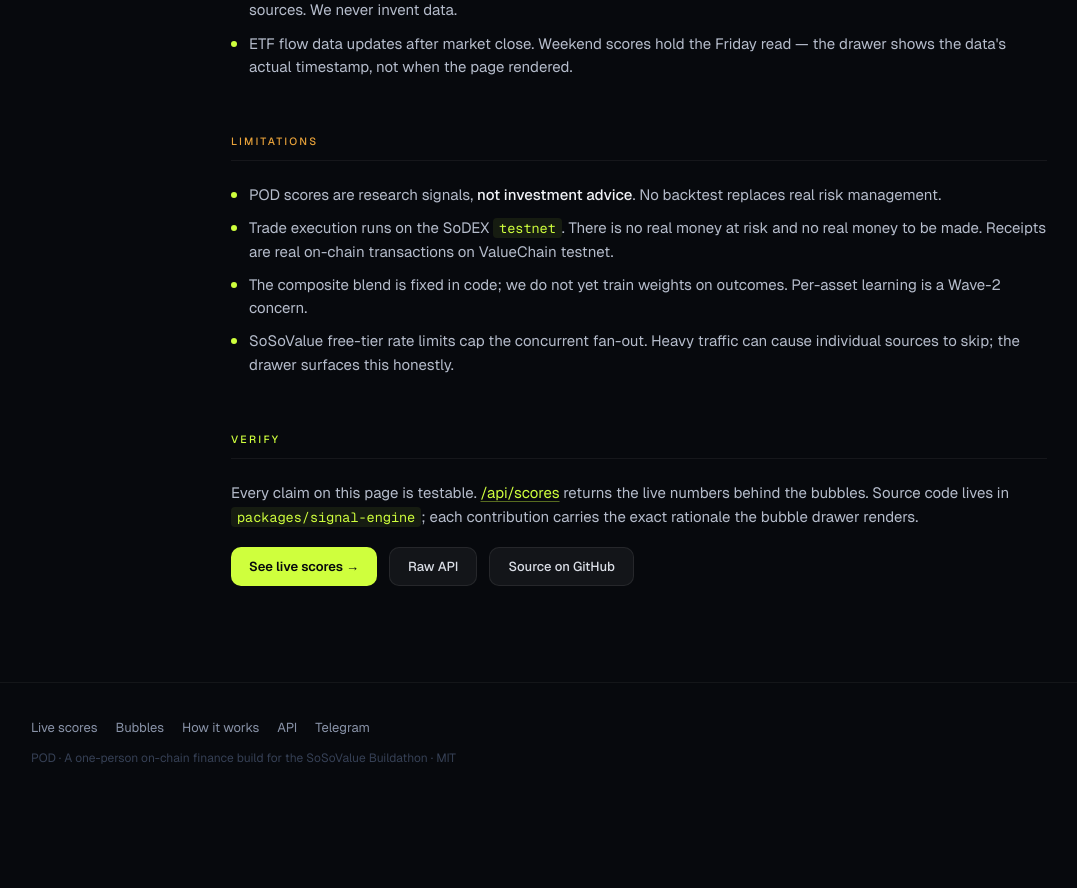
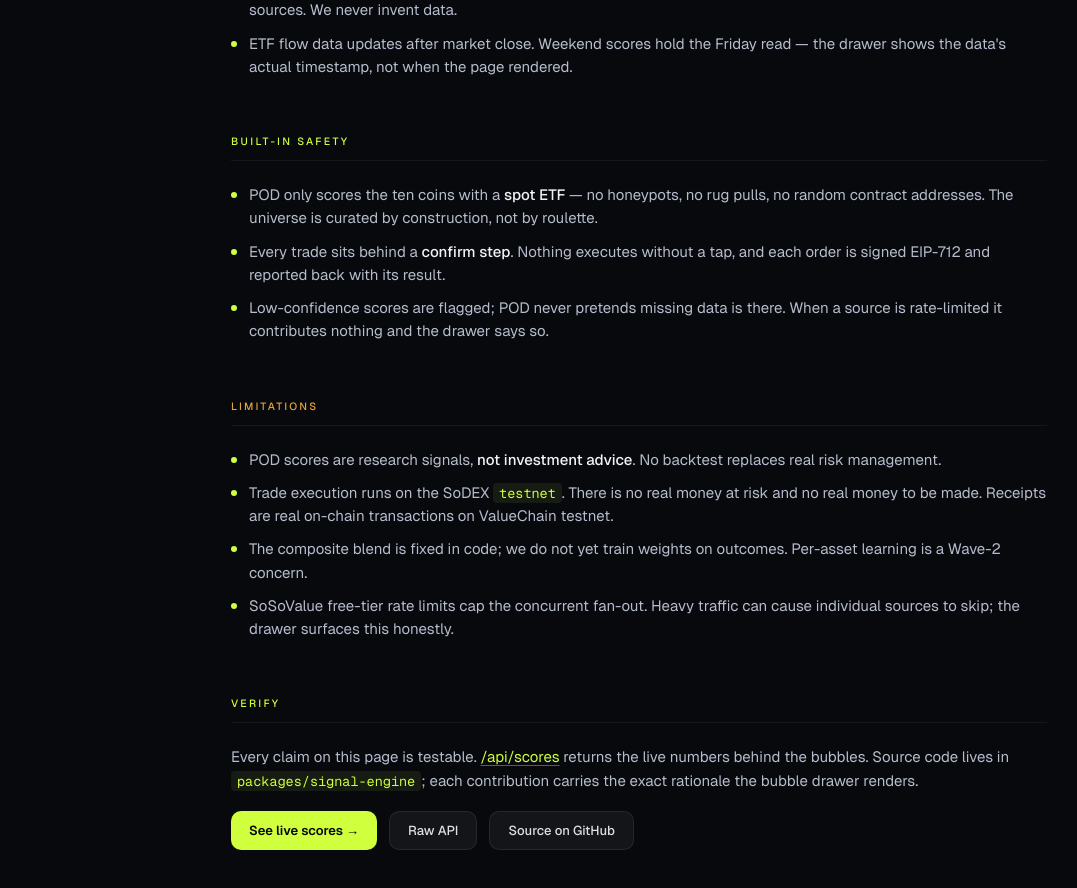
Before and after one commit to Pratiikpy/pod, a Next.js app in the folder apps/pod-web/: page /how-it-works in a window 1280 px wide. Shown: the part 1900-2788 px from the top of the page, without its empty margins (1-1078 px from the left). Before the commit the page ends 2714 px from the top, so only its background shows below. Built offline with nearby package versions, Linux system fonts and the light colour scheme.

Commit message:
feat: wallet key export and built-in-safety framing
- /export confirm reveals the user's in-bot wallet private key (they own
  it), behind an explicit warning
- how-it-works gains a "built-in safety" section: curated ten-coin
  universe (no rugs), confirm-before-trade, honest low-confidence flags

```diff
--- a/apps/pod-web/src/app/api/telegram/route.ts
+++ b/apps/pod-web/src/app/api/telegram/route.ts
@@ -8,7 +8,7 @@ import {
 import { tradeOnSignal } from '@/lib/trading';
 import { getBubble, fetchAllBubbleData, type BubbleData } from '@/lib/bubble-data';
 import { askPod, narrateScore, groundingFromBubbles } from '@/lib/bot/llm';
-import { getOrCreateUser } from '@/lib/bot/store';
+import { getOrCreateUser, getWalletKey } from '@/lib/bot/store';
 import { addAlert, listUserAlerts, clearUserAlerts, type AlertKind } from '@/lib/alerts';
 import { addToWatchlist, getWatchlist, addDca, listDca, clearDca, recordReferral, countReferrals, setWebhookUrl } from '@/lib/user-features';
 import { SoDEX } from '@pod/sodex-sdk';
@@ -209,6 +209,24 @@ function getHandler() {
         { parse_mode: 'Markdown' },
       );
     }
+  });
+
+  // /export — reveal your in-bot wallet private key (you own it)
+  bot.command('export', async (ctx) => {
+    const arg = ctx.match?.toString().trim().toLowerCase();
+    if (arg !== 'confirm') {
+      await ctx.reply(
+        'This reveals your wallet private key. Anyone with it controls your wallet — never share it.\n\n' +
+          'Send /export confirm to reveal it.',
+      );
+      return;
+    }
+    const key = await getWalletKey(ctx.from!.id);
+    if (!key) {
+      await ctx.reply('No wallet key found. Run /start first.');
+      return;
+    }
+    await ctx.reply(`Your private key (keep it secret):\n\`${key}\``, { parse_mode: 'Markdown' });
   });
 
   // /portfolio — holdings in the demo trading wallet (where /trade executes)
--- a/apps/pod-web/src/app/how-it-works/page.tsx
+++ b/apps/pod-web/src/app/how-it-works/page.tsx
@@ -202,6 +202,37 @@ podScore   = round(100 / (1 + e^(-compositeZ)))`}
             <Bullet>
               ETF flow data updates after market close. Weekend scores hold the Friday read —
               the drawer shows the data&apos;s actual timestamp, not when the page rendered.
+            </Bullet>
+          </ul>
+        </Section>
+
+        {/* Built-in safety */}
+        <Section eyebrow="Built-in safety">
+          <ul
+            style={{
+              listStyle: 'none',
+              padding: 0,
+              margin: 0,
+              display: 'flex',
+              flexDirection: 'column',
+              gap: 10,
+              fontSize: 15,
+              lineHeight: 1.55,
+              color: POD.ink200,
+            }}
+          >
+            <Bullet>
+              POD only scores the ten coins with a <Highlight>spot ETF</Highlight> — no honeypots,
+              no rug pulls, no random contract addresses. The universe is curated by construction,
+              not by roulette.
+            </Bullet>
+            <Bullet>
+              Every trade sits behind a <Highlight>confirm step</Highlight>. Nothing executes
+              without a tap, and each order is signed EIP-712 and reported back with its result.
+            </Bullet>
+            <Bullet>
+              Low-confidence scores are flagged; POD never pretends missing data is there. When a
+              source is rate-limited it contributes nothing and the drawer says so.
             </Bullet>
           </ul>
         </Section>
```
